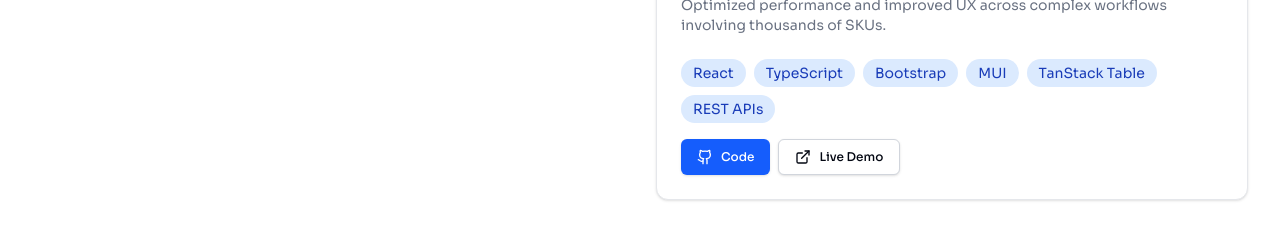
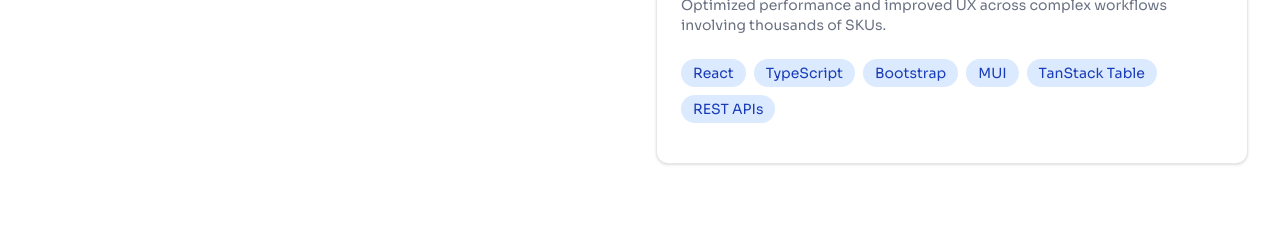
Before and after one commit to ProActive44/Portfolio, a React (Vite) app: page / in a window 1280 px wide. Shown: the part 3140-3369 px from the top of the page. Built offline with nearby package versions, Linux system fonts and the light colour scheme.

Commit message:
Make githubUrl and liveUrl optional in Project interface; update rendering logic in ProjectCard component

```diff
--- a/src/components/ProjectCard.tsx
+++ b/src/components/ProjectCard.tsx
@@ -8,8 +8,8 @@ interface Project {
   description: string;
   image: string;
   technologies: string[];
-  githubUrl: string;
-  liveUrl: string;
+  githubUrl?: string;
+  liveUrl?: string;
   featured: boolean;
 }
 
@@ -55,6 +55,7 @@ export function ProjectCard({ project }: ProjectCardProps) {
         </div>
 
         <div className="flex gap-2">
+          {project.githubUrl && (
             <Button size="sm" asChild>
               <a
                 href={project.githubUrl}
@@ -66,6 +67,8 @@ export function ProjectCard({ project }: ProjectCardProps) {
                 Code
               </a>
             </Button>
+          )}
+          {project.liveUrl && (
             <Button variant="outline" size="sm" asChild>
               <a
                 href={project.liveUrl}
@@ -77,6 +80,7 @@ export function ProjectCard({ project }: ProjectCardProps) {
                 Live Demo
               </a>
             </Button>
+          )}
         </div>
       </CardContent>
     </Card>
```
Lines whose indentation alone changed are shown as unchanged.
